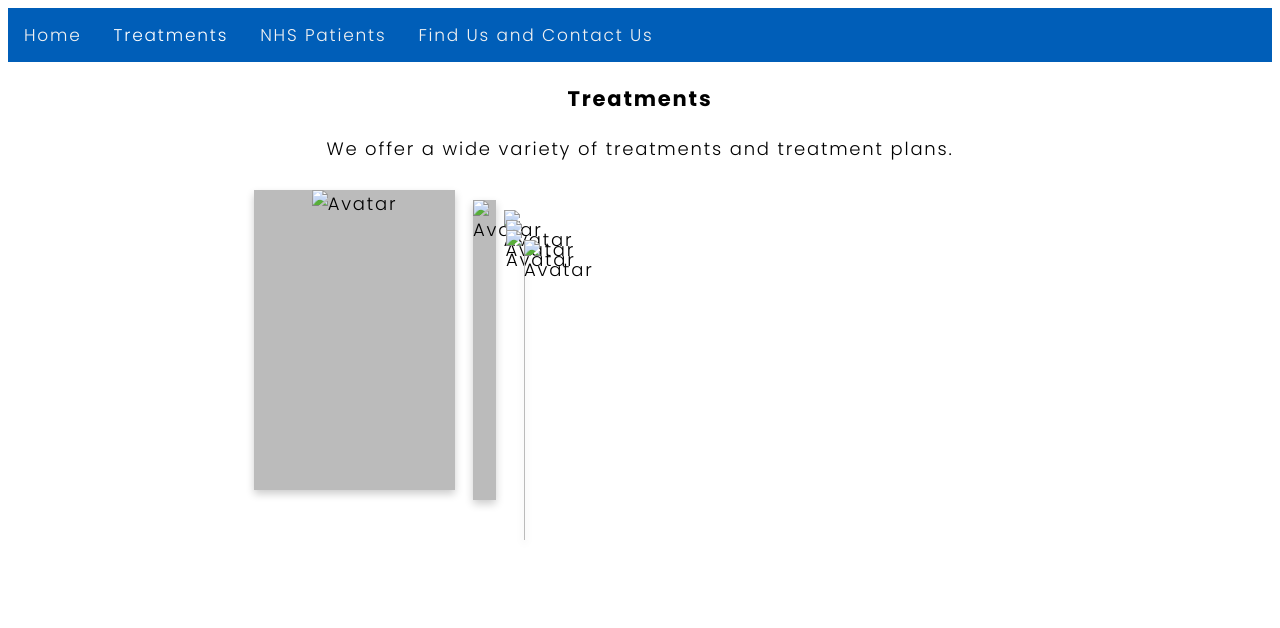
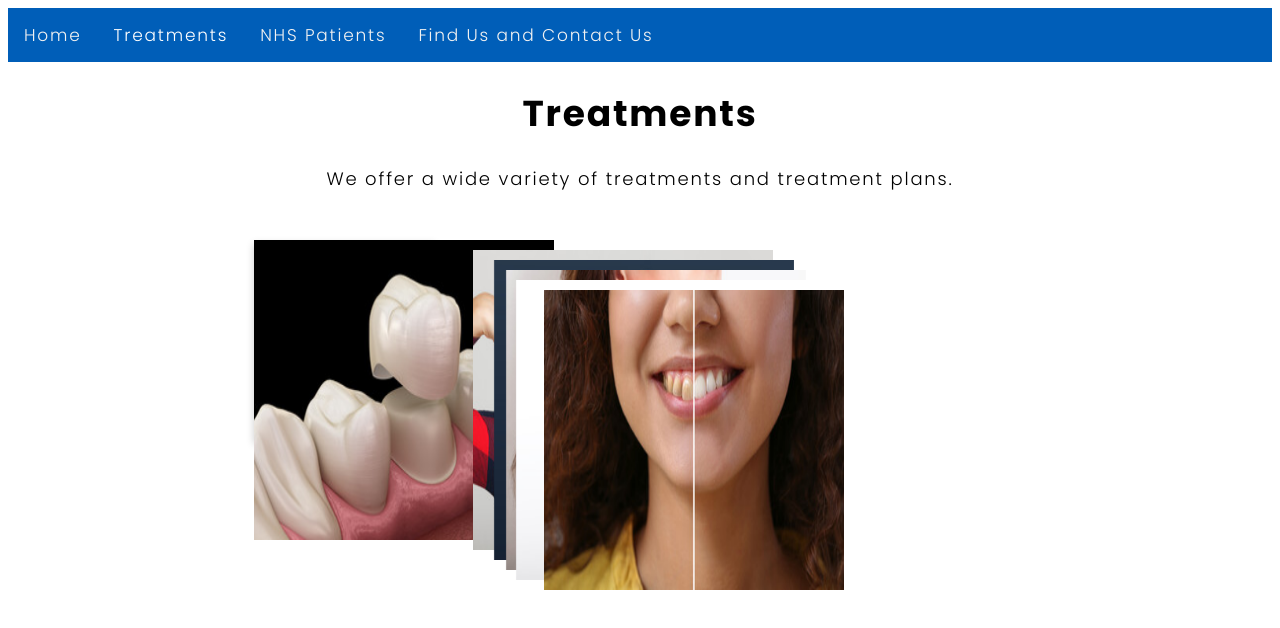
Before and after one commit to fionadodge/Dentist, a website: page treatments.html in a window 1280 px wide. Drawn offline with Linux system fonts and the light colour scheme.

Commit message:
images imported

```diff
--- a/sass/pages/_treatments.scss
+++ b/sass/pages/_treatments.scss
@@ -1,8 +1,10 @@
 .flip-card {
     background-color: transparent;
-    width: 300px;
-    height: 300px;
+    width: 200px;
+    height: 200px;
     perspective: 1000px;
+    margin-top: 20px;
+    margin-right: 20px;
   }
 
   .flip-card-inner {
@@ -33,7 +35,7 @@
   }
 
   .flip-card-back {
-    background-color: #2980b9;
+    background-color: $primarycolor;
     color: white;
     transform: rotateY(180deg);
   }
--- a/treatments.html
+++ b/treatments.html
@@ -33,7 +33,7 @@
       </div>
 
     <div class ="flex-container">
-        <h3>Treatments</h3>
+        <h1>Treatments</h1>
         <p> We offer a wide variety of treatments and treatment plans.</p>
     </div>
     <div class="row">
@@ -41,7 +41,7 @@
             <div class="flip-card">
                 <div class="flip-card-inner">
                 <div class="flip-card-front">
-                    <img src="img_avatar.png" alt="Avatar" style="width:300px;height:300px;">
+                    <img src="images/Treatment pics/Crown.jpg" alt="Crown" style="width:300px;height:300px;">
                 </div>
                 <div class="flip-card-back">
                     <h1>Crowns and Bridges</h1>
@@ -52,7 +52,7 @@
             <div class="flip-card">
                 <div class="flip-card-inner">
                 <div class="flip-card-front">
-                    <img src="img_avatar.png" alt="Avatar" style="width:300px;height:300px;">
+                    <img src="images/Treatment pics/Ortho.jpg" alt="Ortho" style="width:300px;height:300px;">
                 </div>
                 <div class="flip-card-back">
                     <h1>Orthodontics</h1>
@@ -63,7 +63,7 @@
             <div class="flip-card">
                 <div class="flip-card-inner">
                 <div class="flip-card-front">
-                    <img src="img_avatar.png" alt="Avatar" style="width:300px;height:300px;">
+                    <img src="images/Treatment pics/Root.jpg" alt="Root" style="width:300px;height:300px;">
                 </div>
                 <div class="flip-card-back">
                     <h1>Root Canal Treatment</h1>
@@ -75,7 +75,7 @@
             <div class="flip-card">
                 <div class="flip-card-inner">
                 <div class="flip-card-front">
-                    <img src="img_avatar.png" alt="Avatar" style="width:300px;height:300px;">
+                    <img src="images/Treatment pics/Abscess.jpg" alt="Abscess" style="width:300px;height:300px;">
                 </div>
                 <div class="flip-card-back">
                     <h1>Dental Abscesses</h1>
@@ -86,7 +86,7 @@
             <div class="flip-card">
                 <div class="flip-card-inner">
                 <div class="flip-card-front">
-                    <img src="img_avatar.png" alt="Avatar" style="width:300px;height:300px;">
+                    <img src="images/Treatment pics/Dentures.jpg" alt="Dentures" style="width:300px;height:300px;">
                 </div>
                 <div class="flip-card-back">
                     <h1>Dentures</h1>
@@ -98,7 +98,7 @@
             <div class="flip-card">
                 <div class="flip-card-inner">
                 <div class="flip-card-front">
-                    <img src="img_avatar.png" alt="Avatar" style="width:300px;height:300px;">
+                    <img src="images/Treatment pics/Polish.jpg" alt="Scale and Polish" style="width:300px;height:300px;">
                 </div>
                 <div class="flip-card-back">
                     <h1>Scale and Polish</h1>
```
Also changed, not shown: css/style.css, sass/main.css, 2 other files.
